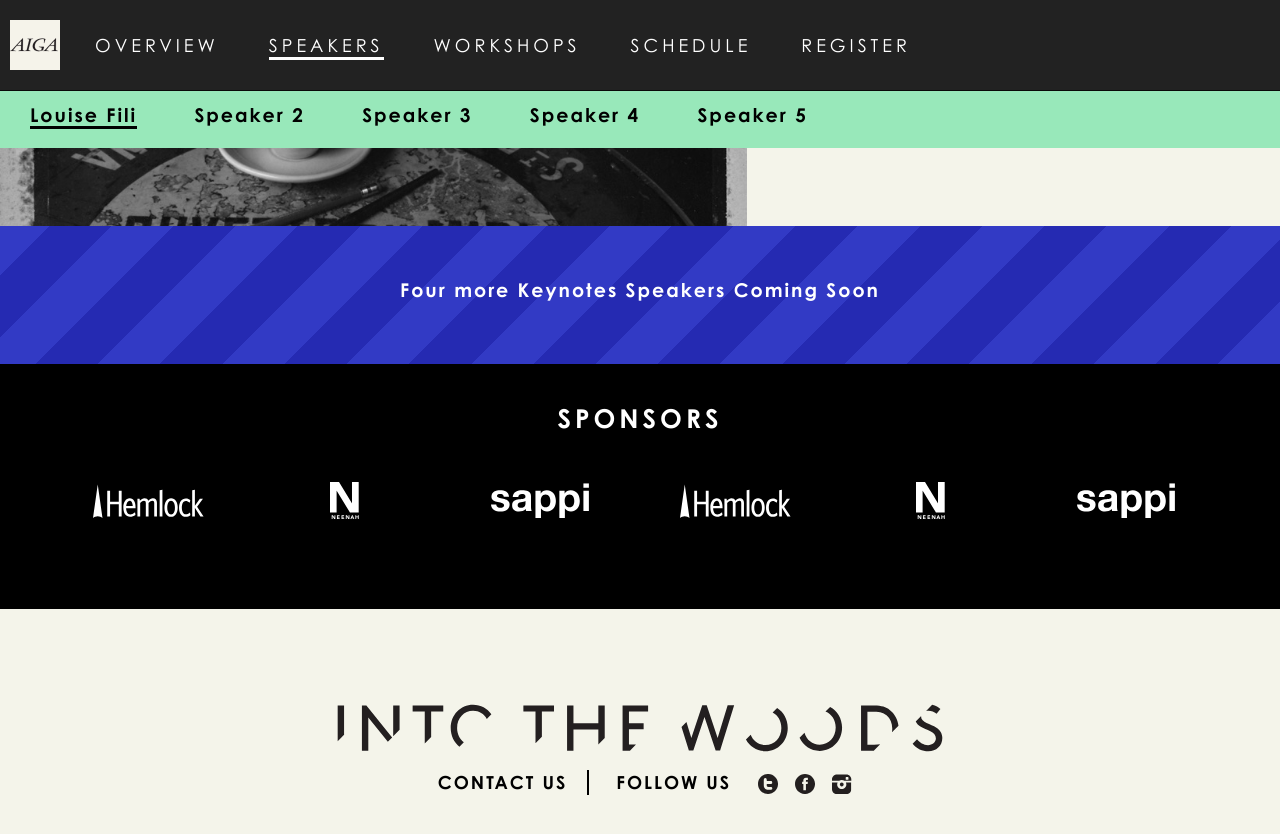
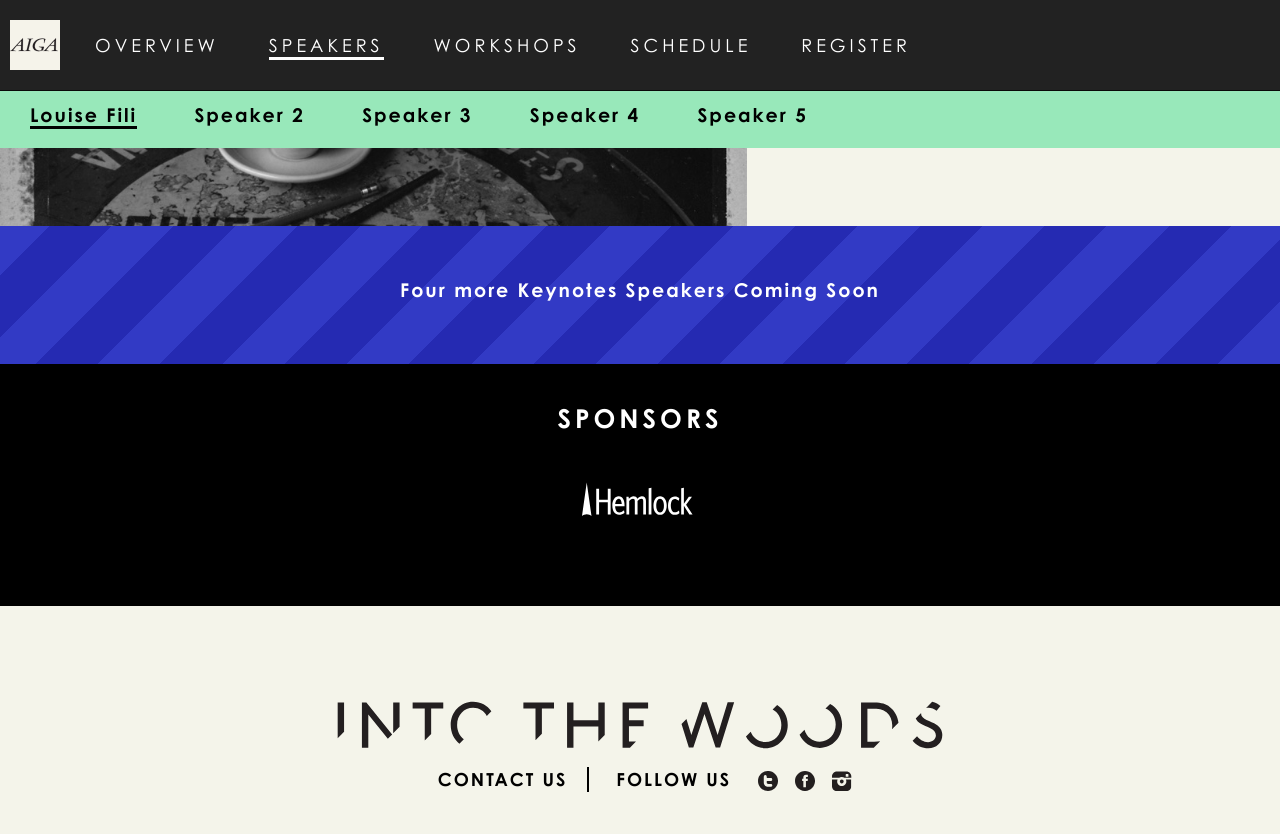
Before and after one commit to aiga-seattle/2015.aigaintothewoods.com, a Jekyll site: the page built from speakers.html, in a window 1280 px wide and 900 px high, scrolled down 698 px. Shown: the top 834 px of the window. Built offline with Jekyll 4.4.1, drawn with Linux system fonts in a browser that asks for light colours; nearby versions of some CDN libraries; some web fonts are replaced.

Commit message:
Adjust sponsors, add fili

```diff
--- a/_data/sponsors.yml
+++ b/_data/sponsors.yml
@@ -1,9 +1,3 @@
 - alt_text: Hemlock
   logo_url: /images/logos/hemlock.svg
   website: http://www.hemlock.com
-- alt_text: Neenah Paper
-  logo_url: /images/logos/neenah-paper.svg
-  website: http://www.neenahpaper.com
-- alt_text: Sappi
-  logo_url: /images/logos/sappi.svg
-  website: http://www.sappi.com
--- a/_includes/sponsors.html
+++ b/_includes/sponsors.html
@@ -11,14 +11,6 @@
             </a>
           </li>
         {% endfor %}
-
-        {% for sponsor in site.data.sponsors %}
-          <li class="sponsor hidden-xs">
-            <a href="{{ sponsor.website }}" target="_blank">
-              <img src='{{ sponsor.logo_url }}' alt='{{ sponsor.alt_text }}'/>
-            </a>
-          </li>
-        {% endfor %}
       </ul>
     </div>
   </div>
--- a/index.html
+++ b/index.html
@@ -47,7 +47,9 @@
           <img src="/images/square-landscape.jpg"/>
         </div>
         <div class="col-xs-4">
-          <img src="/images/square-byrne.jpg"/>
+          <a href="/speakers.html">
+            <img src="/images/square-fili.jpg"/>
+          </a>
         </div>
         <div class="col-xs-4">
           <img src="/images/square-circles.jpg"/>
```
Also changed, not shown: images/cascade-trees.jpg, images/square-fili.jpg (added), 9 other files.
